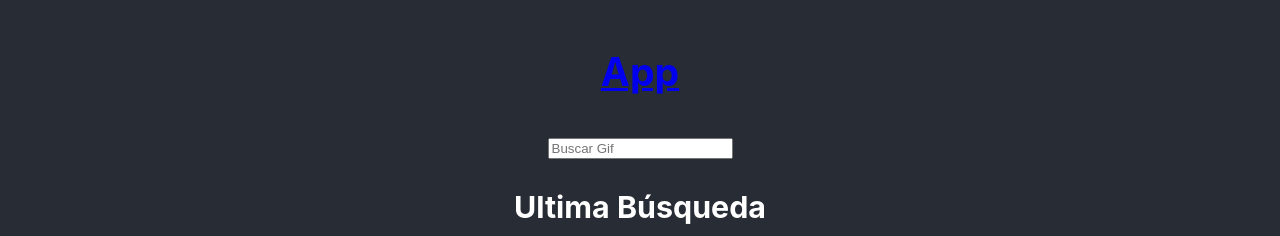
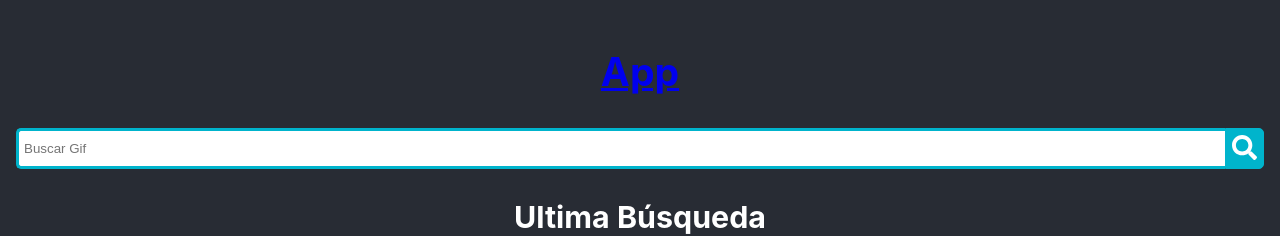
Before and after one commit to dunapanta/Aplicaci-n-de-Gifs, a React (Create React App) app: page / in a window 1280 px wide. Shown: the top 236 px of the page. Built offline with nearby package versions, Linux system fonts and the light colour scheme; no server answers.

Commit message:
Diseño de search

```diff
--- a/package.json
+++ b/package.json
@@ -3,6 +3,10 @@
   "version": "0.1.0",
   "private": true,
   "dependencies": {
+    "@fortawesome/fontawesome-free": "^5.14.0",
+    "@fortawesome/fontawesome-svg-core": "^1.2.30",
+    "@fortawesome/free-solid-svg-icons": "^5.14.0",
+    "@fortawesome/react-fontawesome": "^0.1.11",
     "@testing-library/jest-dom": "^4.2.4",
     "@testing-library/react": "^9.3.2",
     "@testing-library/user-event": "^7.1.2",
--- /dev/null
+++ b/src/pages/Home/Home.css
@@ -0,0 +1,32 @@
+.search {
+    width: 100%;
+    position: relative;
+    display: flex;
+  }
+
+  .searchTerm {
+    width: 100%;
+    border: 3px solid #00B4CC;
+    border-right: none;
+    padding: 5px;
+    height: 25px;
+    border-radius: 5px 0 0 5px;
+    outline: none;
+    color: #9DBFAF;
+  }
+
+  .searchTerm:focus{
+    color: #282c34;
+  }
+
+  .searchButton {
+    width: 40px;
+    height: 41px;
+    border: 1px solid #00B4CC;
+    background: #00B4CC;
+    text-align: center;
+    color: #fff;
+    border-radius: 0 5px 5px 0;
+    cursor: pointer;
+    font-size: 25px;
+  }
--- a/src/pages/Home/Home.js
+++ b/src/pages/Home/Home.js
@@ -2,6 +2,9 @@ import React, { useState } from 'react'
 import {Link, useLocation} from "wouter"
 import useGifs from '../../hooks/useGifs'
 import ListOfGifs from '../../components/ListOfGifs/ListOfGifs'
+import { FontAwesomeIcon } from '@fortawesome/react-fontawesome'
+import { faSearch } from '@fortawesome/free-solid-svg-icons'
+import './Home.css'
 
 const POPULAR_GIFS = ["Vegeta", "Matrix", "Nietzsche", "Catdog"]
 
@@ -23,13 +26,17 @@ export default function Home() {
     return (
         <>
             {/* Buscador */}
-            <form onSubmit={handleSubmit}>
+            <form className="search" onSubmit={handleSubmit}>
                 <input
+                    className="searchTerm"
                     type="text"
                     placeholder="Buscar Gif"
                     onChange={handleChange}
                     value={searchkeyword}
                 />
+                <button className="searchButton">
+                    <FontAwesomeIcon icon={faSearch}/>
+                </button>
             </form>
             <h3 className="App-title">Ultima Búsqueda</h3>
             <ListOfGifs gifs={gifs}/>
```
Also changed, not shown: 1 other file (tests, documents, lock files or other folders).
